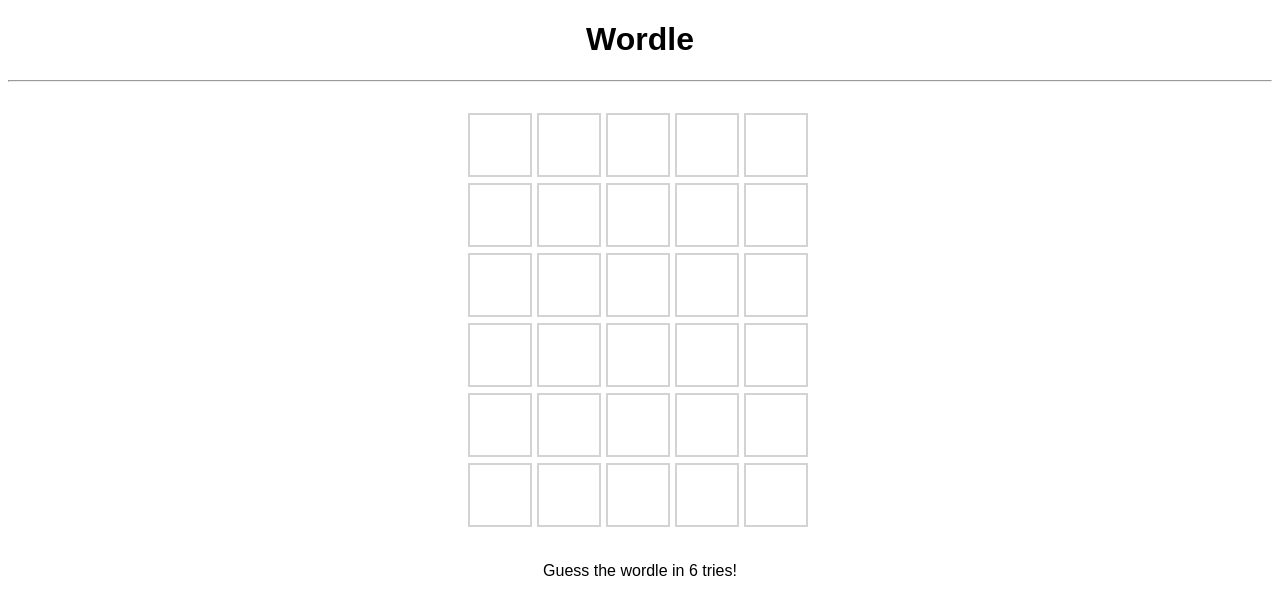
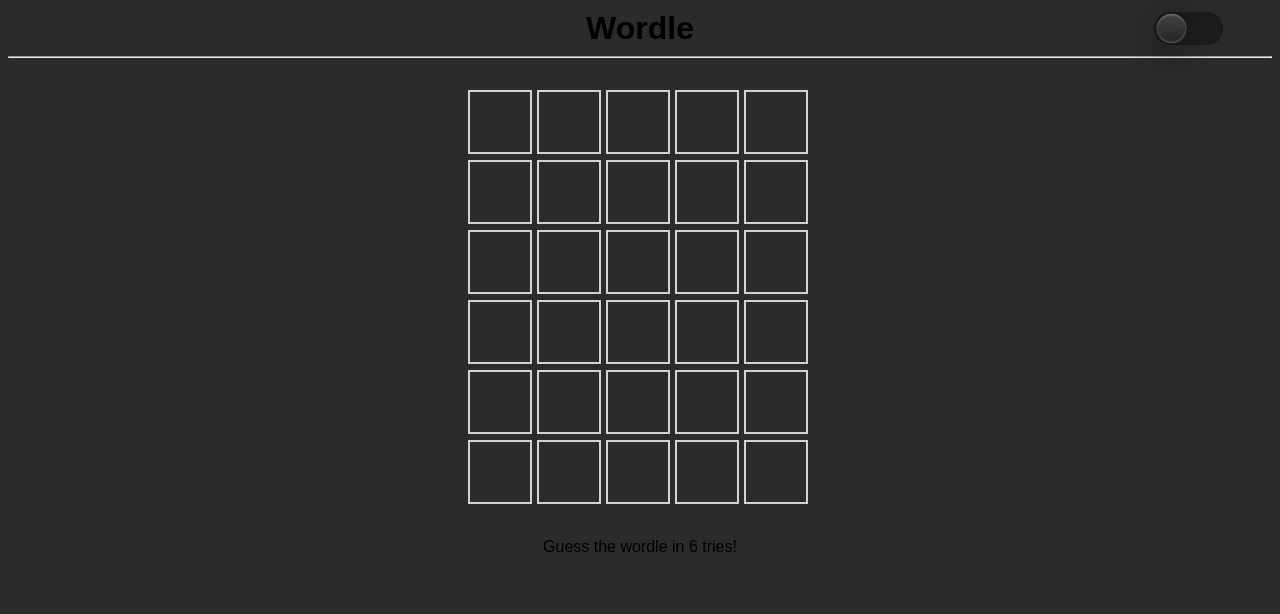
Before and after one commit to amanxshad/wordle, a plain HTML site: page index.html in a window 1280 px wide. Drawn offline with Linux system fonts and the light colour scheme.

Commit message:
adding dark mode

```diff
--- a/index.html
+++ b/index.html
@@ -9,13 +9,19 @@
 </head>
 
 <body>
-  <h1>Wordle</h1>
+  <header>
+    <h1 id="wordle">Wordle</h1>
+    <div id="toggle">
+      <div class="indicator"></div>
+    </div>
+  </header>
   <hr>
   <br>
   <div id="board">
   </div>
   <br>
   <h2>Guess the wordle in 6 tries!</h2>
+  <br>
   <h1 id="answer"></h1>
   <script src="script.js"></script>
 </body>
--- a/script.js
+++ b/script.js
@@ -10,6 +10,15 @@
 window.onload = function() {
   initialize();
 }
+
+// dark-light mode
+const body = document.querySelector("body");
+const toggle = document.getElementById("toggle");
+toggle.addEventListener("click", function() {
+  toggle.classList.toggle("active");
+  body.classList.toggle("active");
+});
+
 
 //create game board
 function initialize() {
--- a/style.css
+++ b/style.css
@@ -6,6 +6,23 @@
 body {
   font-family: Arial, Helvetica, sans-serif;
   text-align: center;
+  background: #2b2b2b;
+}
+
+body.active{
+  background: #f8f8f8;
+
+}
+
+header {
+  display: flex;
+  justify-content: center;
+  align-items: center;
+  padding: 20px 30px;
+}
+
+h1{
+  position: fixed;
 }
 
 #title {
@@ -22,7 +39,6 @@
 #board {
   width: 350px;
   height: 420px;
-
   margin: 0 auto;
   margin-top: 3px;
   display: flex;
@@ -62,3 +78,43 @@
   color: white;
   border-color: white;
 }
+
+#toggle{
+  position: fixed;
+  right: 57px;
+  display: block;
+  width: 69px;
+  height: 33px;
+  border-radius: 33px;
+  background: #222;
+  transition: 0.5s;
+  box-shadow: inset 0 8px 60px rgba(0,0,0,0.1),
+              inset 0 8px 8px rgba(0,0,0,0.1),
+              inset 0 -4px 4px rgba(0,0,0,0.1);
+}
+
+#toggle.active{
+  background: #fff;
+}
+
+#toggle .indicator{
+  position: absolute;
+  top:0;
+  left: 0;
+  margin: 0 1.4px;
+  display: block;
+  height: 33px;
+  width: 33px;
+  background: linear-gradient(to bottom, #444, #222);
+  border-radius: 50%;
+  transform: scale(0.9);
+  box-shadow: 0 8px 40px rgba(0,0,0,0.5),
+              inset 0 2px 2px rgba(255,255,255,0.2),
+              inset 0 -2px 2px rgba(255,255,255,0.2);
+  transition: 0.5s;
+  cursor: pointer;
+}
+
+#toggle.active .indicator{
+  left: 33px;
+}
```
Lines whose indentation alone changed are shown as unchanged.
